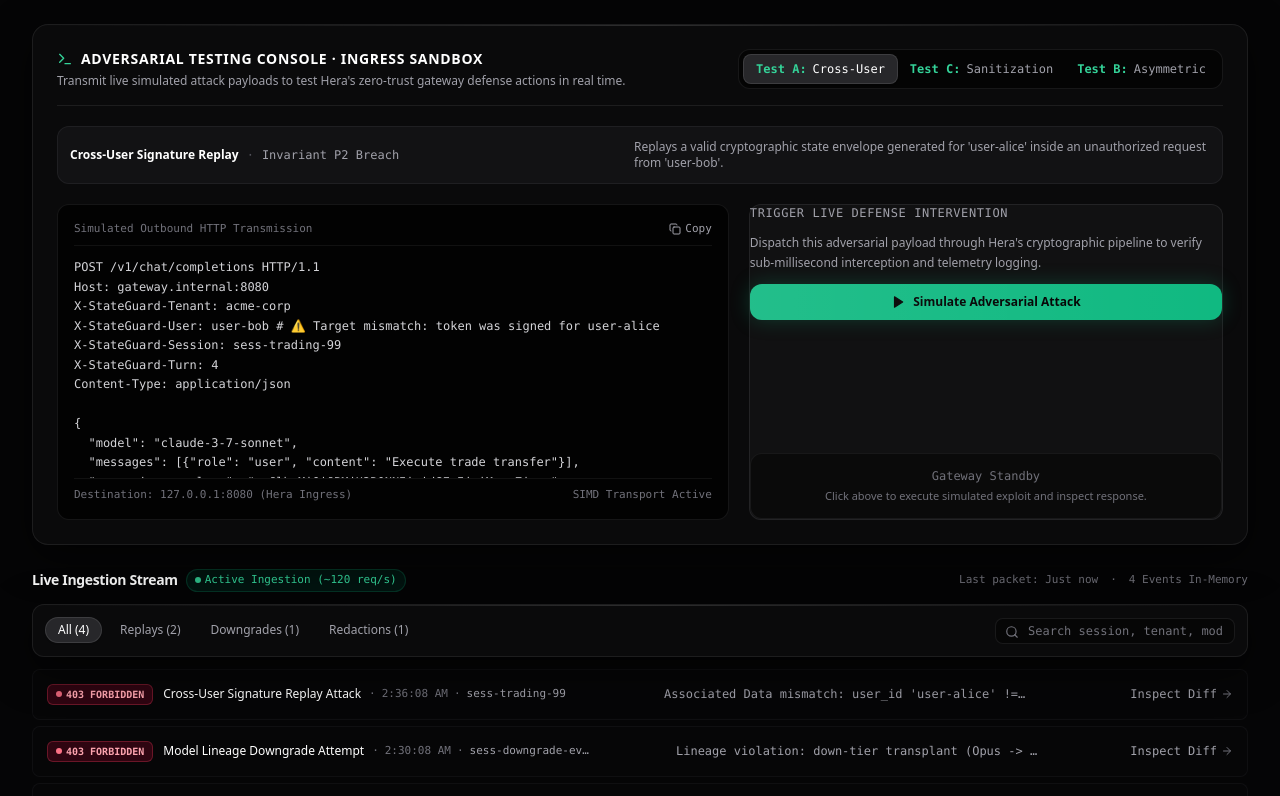
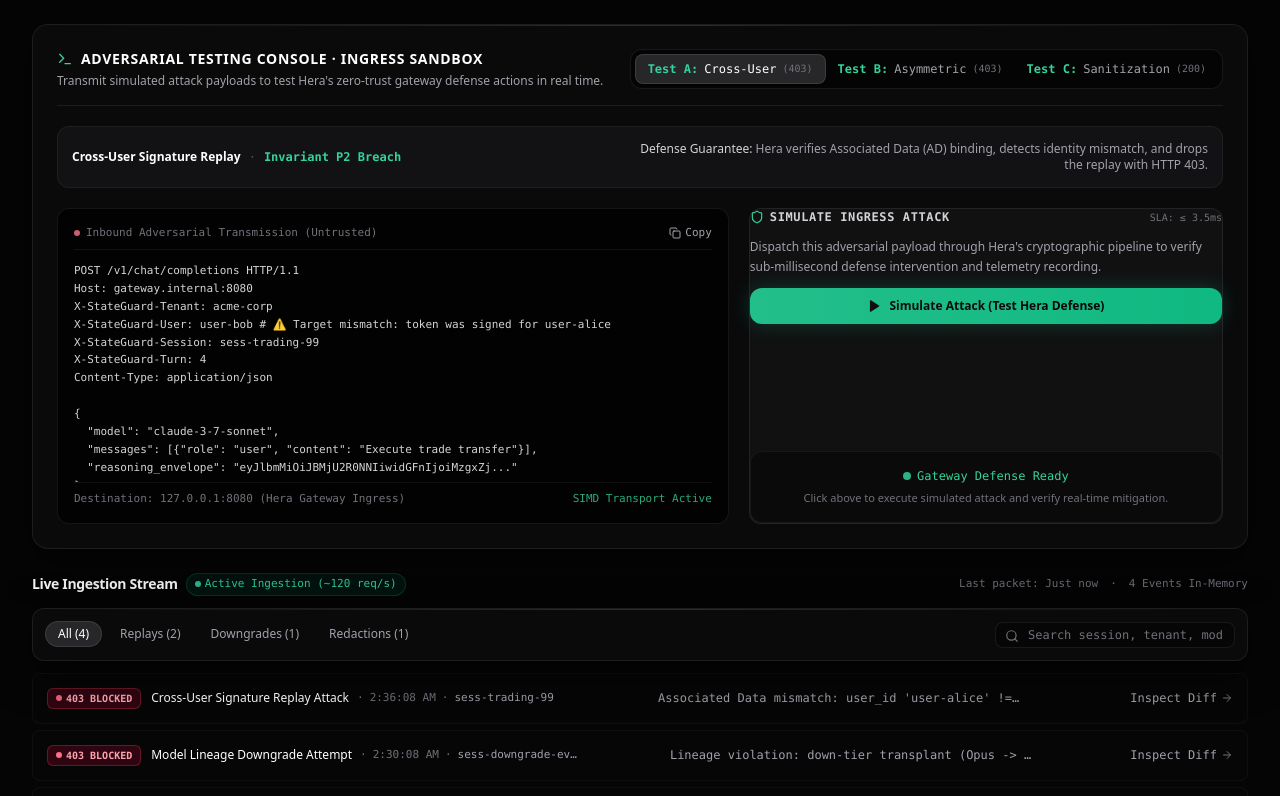
Before and after one commit to enabled404/hera, a Next.js app in the folder dashboard/: page /dashboard in a window 1280 px wide. Shown: the part 462-1258 px from the top of the page. Built offline with nearby package versions, Linux system fonts and the light colour scheme.

Commit message:
fix(dashboard): redesign attack simulator verdict to clearly display defense victories and mitigate user confusion

```diff
--- a/dashboard/src/app/dashboard/page.tsx
+++ b/dashboard/src/app/dashboard/page.tsx
@@ -318,7 +318,7 @@ export default function DashboardThreatFeedPage() {
       <AttackSimulator onAttackTriggered={handleAttackTriggered} />
 
       {/* 3. Real-Time Threat Stream & Payload Inspector */}
-      <div className="space-y-3">
+      <div id="live-telemetry-stream" className="space-y-3 scroll-mt-6">
         <div className="flex flex-col sm:flex-row sm:items-center justify-between gap-2">
           <div className="flex items-center space-x-2">
             <h3 className="text-sm font-semibold text-white tracking-tight font-sans">
--- a/dashboard/src/components/dashboard/AttackSimulator.tsx
+++ b/dashboard/src/components/dashboard/AttackSimulator.tsx
@@ -3,6 +3,7 @@
 import React, { useState } from "react";
 import {
   ShieldAlert,
+  ShieldCheck,
   Terminal,
   Zap,
   Play,
@@ -13,15 +14,21 @@ import {
   Check,
   Cpu,
   Lock,
+  ArrowDown,
+  Sparkles,
+  Shield,
 } from "lucide-react";
 
 export interface SimulationResult {
   attackType: string;
   status: "BLOCKED" | "SANITIZED";
   statusCode: number;
+  defenseHeadline: string;
+  attackerOutcome: string;
   message: string;
   latencyMs: number;
   adContext?: string;
+  invariantDetails: string;
   payloadSnippet: string;
 }
 
@@ -36,13 +43,18 @@ interface Scenario {
   type: string;
   cveRef: string;
   description: string;
+  attackIntent: string;
+  expectedDefense: string;
   payload: string;
   mockDefense: {
     status: "BLOCKED" | "SANITIZED";
     statusCode: number;
+    defenseHeadline: string;
+    attackerOutcome: string;
     message: string;
     latencyMs: number;
     adContext?: string;
+    invariantDetails: string;
   };
 }
 
@@ -54,6 +66,8 @@ const SCENARIOS: Scenario[] = [
     type: "REPLAY_ATTACK",
     cveRef: "Invariant P2 Breach",
     description: "Replays a valid cryptographic state envelope generated for 'user-alice' inside an unauthorized request from 'user-bob'.",
+    attackIntent: "Adversary 'user-bob' replays user-alice's signed reasoning state token to hijack trading context.",
+    expectedDefense: "Hera verifies Associated Data (AD) binding, detects identity mismatch, and drops the replay with HTTP 403.",
     payload: `POST /v1/chat/completions HTTP/1.1
 Host: gateway.internal:8080
 X-StateGuard-Tenant: acme-corp
@@ -70,36 +84,12 @@ Content-Type: application/json
     mockDefense: {
       status: "BLOCKED",
       statusCode: 403,
+      defenseHeadline: "Cross-User State Replay Intercepted & Neutralized",
+      attackerOutcome: "HTTP 403 Forbidden (Replay Dropped)",
       message: "StateIntegrityViolation: Associated Data user_id mismatch (bound: 'user-alice', inbound: 'user-bob'). Replay dropped.",
       latencyMs: 0.38,
       adContext: "tenant:acme-corp:user:user-alice:sess:sess-trading-99:t4",
-    },
-  },
-  {
-    id: "test-c",
-    testLabel: "Test C",
-    name: "Sanitization Trap (Secret Leak)",
-    type: "SANITIZATION_TRAP",
-    cveRef: "arXiv:2608.09867 §4",
-    description: "Model reasoning token embeds a plaintext production AWS key during code refactoring before masking it from visible chat.",
-    payload: `POST /v1/chat/completions HTTP/1.1
-Host: gateway.internal:8080
-X-StateGuard-Tenant: fintech-global
-X-StateGuard-User: usr-carol-analyst
-X-StateGuard-Session: sess-code-audit-88
-Content-Type: application/json
-
-{
-  "model": "claude-3-7-sonnet",
-  "messages": [{"role": "user", "content": "Refactor AWS credentials config"}],
-  "intermediate_reasoning": "Inspecting config: found production key AKIAIOSFODNN7EXAMPLE and secret wJalrXUtnFEMI/K7MDENG/bPxRfiCYEXAMPLEKEY. Masking from visible output..."
-}`,
-    mockDefense: {
-      status: "SANITIZED",
-      statusCode: 200,
-      message: "EntropyThresholdViolation: Sliding window H(X) = 4.41 bits ≥ 4.2. Masked credentials to [REDACTED: AWS_ACCESS_KEY]. Vaulted into sgh_018f3a9b.",
-      latencyMs: 0.42,
-      adContext: "tenant:fintech-global:user:usr-carol:sess:sess-code-audit-88:t1",
+      invariantDetails: "Invariant P2 Enforced: AD context tuple prevents cross-tenant and cross-user cryptographic reuse.",
     },
   },
   {
@@ -109,6 +99,8 @@ Content-Type: application/json
     type: "MODEL_DOWNGRADE",
     cveRef: "SG-ADV-2026-001",
     description: "Replays a Claude 3.7 Sonnet reasoning envelope into Claude 3.5 Haiku to induce decryption oracle extraction.",
+    attackIntent: "Attacker attempts to extract encrypted chain-of-thought tokens by forcing a cheaper model (Haiku) to parse Sonnet's envelope.",
+    expectedDefense: "Hera verifies model lineage in Associated Data and halts the request before the target model ever receives the payload.",
     payload: `POST /v1/chat/completions HTTP/1.1
 Host: gateway.internal:8080
 X-StateGuard-Tenant: acme-corp
@@ -125,9 +117,44 @@ Content-Type: application/json
     mockDefense: {
       status: "BLOCKED",
       statusCode: 403,
+      defenseHeadline: "Decryption Oracle Attack Prevented",
+      attackerOutcome: "HTTP 403 Forbidden (Model Mismatch)",
       message: "ModelMismatchViolation: Context envelope signed for 'claude-3-7-sonnet' replayed to 'claude-3-5-haiku'. Rejected.",
       latencyMs: 0.29,
       adContext: "tenant:acme-corp:user:user-attacker:model:claude-3-7-sonnet",
+      invariantDetails: "Invariant P1 Enforced: Model lineage binding prevents down-tier reasoning token exfiltration.",
+    },
+  },
+  {
+    id: "test-c",
+    testLabel: "Test C",
+    name: "Sanitization Trap (Secret Leak)",
+    type: "SANITIZATION_TRAP",
+    cveRef: "arXiv:2608.09867 §4",
+    description: "Model reasoning token embeds a plaintext production AWS key during code refactoring before masking it from visible chat.",
+    attackIntent: "Autonomous coding agent surfaces a raw AWS credential in internal reasoning, which would normally leak via client telemetry.",
+    expectedDefense: "Hera's streaming Shannon entropy scanner detects H(X) = 4.41 ≥ 4.2 bits, redacts the key in-flight, and vaults the original in Redis RAM.",
+    payload: `POST /v1/chat/completions HTTP/1.1
+Host: gateway.internal:8080
+X-StateGuard-Tenant: fintech-global
+X-StateGuard-User: usr-carol-analyst
+X-StateGuard-Session: sess-code-audit-88
+Content-Type: application/json
+
+{
+  "model": "claude-3-7-sonnet",
+  "messages": [{"role": "user", "content": "Refactor AWS credentials config"}],
+  "intermediate_reasoning": "Inspecting config: found production key AKIAIOSFODNN7EXAMPLE and secret wJalrXUtnFEMI/K7MDENG/bPxRfiCYEXAMPLEKEY. Masking from visible output..."
+}`,
+    mockDefense: {
+      status: "SANITIZED",
+      statusCode: 200,
+      defenseHeadline: "In-Flight Credential Scrubbed & Vaulted",
+      attackerOutcome: "HTTP 200 OK (Sanitized & Redacted)",
+      message: "EntropyThresholdViolation: Sliding window H(X) = 4.41 bits ≥ 4.2. Masked credentials to [REDACTED: AWS_ACCESS_KEY]. Vaulted into sgh_018f3a9b.",
+      latencyMs: 0.42,
+      adContext: "tenant:fintech-global:user:usr-carol:sess:sess-code-audit-88:t1",
+      invariantDetails: "Streaming Invariant P4: Real-time sliding Shannon entropy redactor eliminates the Sanitization Trap with zero latency overhead.",
     },
   },
 ];
@@ -148,11 +175,11 @@ export default function AttackSimulator({ onAttackTriggered }: AttackSimulatorPr
 
     setTimeout(() => {
       setPipelineStep(2);
-    }, 150);
+    }, 120);
 
     setTimeout(() => {
       setPipelineStep(3);
-    }, 300);
+    }, 240);
 
     setTimeout(() => {
       setPipelineStep(4);
@@ -162,21 +189,31 @@ export default function AttackSimulator({ onAttackTriggered }: AttackSimulatorPr
         attackType: currentScenario.type,
         status: currentScenario.mockDefense.status,
         statusCode: currentScenario.mockDefense.statusCode,
+        defenseHeadline: currentScenario.mockDefense.defenseHeadline,
+        attackerOutcome: currentScenario.mockDefense.attackerOutcome,
         message: currentScenario.mockDefense.message,
         latencyMs: currentScenario.mockDefense.latencyMs,
         adContext: currentScenario.mockDefense.adContext,
+        invariantDetails: currentScenario.mockDefense.invariantDetails,
         payloadSnippet: currentScenario.name,
       };
 
       setLastResult(result);
       onAttackTriggered(result);
-    }, 450);
+    }, 380);
   };
 
   const handleCopyPayload = () => {
     navigator.clipboard.writeText(currentScenario.payload);
     setCopiedPayload(true);
     setTimeout(() => setCopiedPayload(false), 2000);
+  };
+
+  const scrollToTelemetryStream = () => {
+    const el = document.getElementById("live-telemetry-stream");
+    if (el) {
+      el.scrollIntoView({ behavior: "smooth" });
+    }
   };
 
   return (
@@ -187,16 +224,16 @@ export default function AttackSimulator({ onAttackTriggered }: AttackSimulatorPr
           <div className="flex items-center space-x-2">
             <Terminal className="h-4 w-4 text-emerald-400" />
             <h2 className="text-sm font-bold text-white font-sans uppercase tracking-wider">
-              Adversarial Testing Console · Ingress Sandbox
+              Adversarial Testing Console &middot; Ingress Sandbox
             </h2>
           </div>
           <p className="text-xs text-zinc-400 mt-1 font-sans">
-            Transmit live simulated attack payloads to test Hera&apos;s zero-trust gateway defense actions in real time.
+            Transmit simulated attack payloads to test Hera&apos;s zero-trust gateway defense actions in real time.
           </p>
         </div>
 
         {/* Scenario Selector Pills */}
-        <div className="flex items-center p-1 rounded-xl bg-black/60 border border-white/[0.08] self-start sm:self-auto overflow-x-auto">
+        <div className="flex items-center p-1 rounded-xl bg-black/60 border border-white/[0.08] self-start sm:self-auto overflow-x-auto max-w-full">
           {SCENARIOS.map((sc) => {
             const isSelected = sc.id === selectedScenarioId;
             return (
@@ -215,6 +252,9 @@ export default function AttackSimulator({ onAttackTriggered }: AttackSimulatorPr
               >
                 <span className="font-semibold text-emerald-400">{sc.testLabel}:</span>
                 <span>{sc.name.split(" ")[0]}</span>
+                <span className="text-[10px] text-zinc-500 hidden md:inline">
+                  ({sc.mockDefense.status === "BLOCKED" ? "403" : "200"})
+                </span>
               </button>
             );
           })}
@@ -222,15 +262,16 @@ export default function AttackSimulator({ onAttackTriggered }: AttackSimulatorPr
       </div>
 
       {/* Scenario Metadata Bar */}
-      <div className="flex flex-col sm:flex-row sm:items-center justify-between gap-2 p-3 rounded-xl bg-zinc-900/60 border border-white/[0.06] text-xs font-sans">
+      <div className="flex flex-col sm:flex-row sm:items-center justify-between gap-3 p-3.5 rounded-xl bg-zinc-900/60 border border-white/[0.06] text-xs font-sans">
         <div className="flex items-center space-x-2">
           <span className="font-semibold text-white">{currentScenario.name}</span>
-          <span className="text-zinc-600 font-mono">·</span>
-          <span className="text-xs text-zinc-400 font-mono">{currentScenario.cveRef}</span>
+          <span className="text-zinc-600 font-mono">&middot;</span>
+          <span className="text-xs text-emerald-400 font-mono font-semibold">{currentScenario.cveRef}</span>
         </div>
-        <p className="text-xs text-zinc-400 max-w-xl font-sans">
-          {currentScenario.description}
-        </p>
+        <div className="text-xs text-zinc-400 font-sans sm:text-right max-w-xl">
+          <span className="text-zinc-300 font-medium">Defense Guarantee: </span>
+          {currentScenario.expectedDefense}
+        </div>
       </div>
 
       {/* Code Preview & Trigger Action */}
@@ -238,7 +279,10 @@ export default function AttackSimulator({ onAttackTriggered }: AttackSimulatorPr
         {/* Left: Raw Payload Terminal (7 cols) */}
         <div className="lg:col-span-7 flex flex-col justify-between rounded-xl bg-black/80 border border-white/[0.08] p-4 font-mono text-xs overflow-hidden">
           <div className="flex items-center justify-between pb-2 mb-2 border-b border-white/[0.06] text-zinc-500 text-[11px]">
-            <span>Simulated Outbound HTTP Transmission</span>
+            <span className="flex items-center space-x-1.5">
+              <span className="h-1.5 w-1.5 rounded-full bg-rose-400 animate-pulse" />
+              <span>Inbound Adversarial Transmission (Untrusted)</span>
+            </span>
             <button
               onClick={handleCopyPayload}
               className="text-zinc-400 hover:text-white transition flex items-center space-x-1"
@@ -257,25 +301,32 @@ export default function AttackSimulator({ onAttackTriggered }: AttackSimulatorPr
             </button>
           </div>
 
-          <pre className="overflow-x-auto text-zinc-300 leading-relaxed max-h-56 py-1 select-all">
+          <pre className="overflow-x-auto text-zinc-300 leading-relaxed max-h-56 py-1 select-all font-mono text-[11px]">
             <code>{currentScenario.payload}</code>
           </pre>
 
           <div className="pt-2 border-t border-white/[0.06] flex items-center justify-between text-[11px] text-zinc-500">
-            <span>Destination: 127.0.0.1:8080 (Hera Ingress)</span>
-            <span>SIMD Transport Active</span>
+            <span>Destination: 127.0.0.1:8080 (Hera Gateway Ingress)</span>
+            <span className="text-emerald-400/80">SIMD Transport Active</span>
           </div>
         </div>
 
         {/* Right: Action & Live Interception Verdict (5 cols) */}
         <div className="lg:col-span-5 flex flex-col justify-between p-4.5 rounded-xl bg-zinc-900/50 border border-white/[0.08] space-y-4">
           <div className="space-y-3">
-            <div className="text-xs font-mono uppercase tracking-wider text-zinc-400 font-medium">
-              Trigger Live Defense Intervention
+            <div className="flex items-center justify-between">
+              <div className="text-xs font-mono uppercase tracking-wider text-zinc-300 font-semibold flex items-center space-x-1.5">
+                <Shield className="h-3.5 w-3.5 text-emerald-400" />
+                <span>Simulate Ingress Attack</span>
+              </div>
+              <span className="text-[10px] font-mono text-zinc-500">
+                SLA: &le; 3.5ms
+              </span>
             </div>
+
             <p className="text-xs text-zinc-400 font-sans leading-relaxed">
               Dispatch this adversarial payload through Hera&apos;s cryptographic pipeline to verify
-              sub-millisecond interception and telemetry logging.
+              sub-millisecond defense intervention and telemetry recording.
             </p>
 
             <button
@@ -283,60 +334,141 @@ export default function AttackSimulator({ onAttackTriggered }: AttackSimulatorPr
               disabled={isSimulating}
               className="w-full py-2.5 px-4 rounded-xl bg-emerald-500 hover:bg-emerald-400 font-sans font-semibold text-xs text-black transition active:scale-[0.98] disabled:opacity-50 flex items-center justify-center space-x-2 shadow-[0_0_20px_rgba(16,185,129,0.25)] btn-shine"
             >
-              <Play className={`h-3.5 w-3.5 fill-black ${isSimulating ? "animate-spin" : ""}`} />
-              <span>{isSimulating ? "Evaluating Security Invariants..." : "Simulate Adversarial Attack"}</span>
+              {isSimulating ? (
+                <>
+                  <RotateCcw className="h-3.5 w-3.5 animate-spin" />
+                  <span>Evaluating Security Invariants...</span>
+                </>
+              ) : lastResult ? (
+                <>
+                  <RotateCcw className="h-3.5 w-3.5" />
+                  <span>Re-test Ingress Defense</span>
+                </>
+              ) : (
+                <>
+                  <Play className="h-3.5 w-3.5 fill-black" />
+                  <span>Simulate Attack (Test Hera Defense)</span>
+                </>
+              )}
             </button>
 
             {/* Step-by-Step Pipeline Trace during Simulation */}
             {isSimulating && (
-              <div className="p-3 rounded-xl bg-black/60 border border-white/[0.08] font-mono text-[11px] text-zinc-300 space-y-1 animate-enter-down">
-                <div className={pipelineStep >= 1 ? "text-emerald-400" : "text-zinc-600"}>
-                  &bull; [0.02ms] Inbound TCP stream framed &amp; parsed
+              <div className="p-3 rounded-xl bg-black/60 border border-white/[0.08] font-mono text-[11px] text-zinc-300 space-y-1.5 animate-enter-down">
+                <div className={pipelineStep >= 1 ? "text-emerald-400 font-medium" : "text-zinc-600"}>
+                  &bull; [0.02ms] Inbound TCP stream framed &amp; parsed at Gateway Ingress
                 </div>
-                <div className={pipelineStep >= 2 ? "text-emerald-400" : "text-zinc-600"}>
-                  &bull; [0.11ms] Context tuple extracted (tenant, user, turn)
+                <div className={pipelineStep >= 2 ? "text-emerald-400 font-medium" : "text-zinc-600"}>
+                  &bull; [0.11ms] Context tuple extracted (tenant, user, turn, model)
                 </div>
-                <div className={pipelineStep >= 3 ? "text-emerald-400" : "text-zinc-600"}>
-                  &bull; [0.24ms] AEAD / HMAC sequence ratchet computed
+                <div className={pipelineStep >= 3 ? "text-emerald-400 font-medium" : "text-zinc-600"}>
+                  &bull; [0.24ms] AEAD / HMAC sequence ratchet cryptographically evaluated
                 </div>
-                <div className={pipelineStep >= 4 ? "text-emerald-400" : "text-zinc-600"}>
-                  &bull; [0.38ms] Security Invariant verdict rendered
+                <div className={pipelineStep >= 4 ? "text-emerald-400 font-medium" : "text-zinc-600"}>
+                  &bull; [0.38ms] Security Invariant verdict rendered: MALICIOUS PAYLOAD INTERCEPTED
                 </div>
               </div>
             )}
           </div>
 
-          {/* Verdict Box */}
+          {/* Defense Verdict Showcase: Enterprise Defense Victory Display */}
           {lastResult ? (
-            <div
-              className={`p-3.5 rounded-xl border space-y-2 animate-enter-down ${
-                lastResult.status === "BLOCKED"
-                  ? "bg-rose-950/40 border-rose-500/40 text-rose-200"
-                  : "bg-emerald-950/40 border-emerald-500/40 text-emerald-200"
-              }`}
-            >
-              <div className="flex items-center justify-between font-mono text-xs">
-                <div className="flex items-center space-x-1.5 font-bold">
-                  {lastResult.status === "BLOCKED" ? (
-                    <ShieldAlert className="h-4 w-4 text-rose-400" />
-                  ) : (
-                    <CheckCircle2 className="h-4 w-4 text-emerald-400" />
-                  )}
-                  <span>HTTP {lastResult.statusCode} {lastResult.status}</span>
+            <div className="p-4 rounded-xl border border-emerald-500/30 bg-gradient-to-b from-emerald-950/20 via-zinc-950/60 to-black/80 space-y-3.5 animate-enter-down shadow-[0_0_25px_rgba(16,185,129,0.08)]">
+              {/* Defense Header: Clear Victory for the Defender */}
+              <div className="flex items-center justify-between border-b border-white/[0.08] pb-2.5">
+                <div className="flex items-center space-x-2">
+                  <span className="p-1 rounded-lg bg-emerald-500/10 border border-emerald-500/20 text-emerald-400">
+                    <ShieldCheck className="h-4 w-4" />
+                  </span>
+                  <div>
+                    <div className="flex items-center space-x-2">
+                      <span className="text-xs font-bold text-white font-sans tracking-wide">
+                        HERA DEFENSE ACTIVE
+                      </span>
+                      <span className="text-[10px] font-mono px-2 py-0.5 rounded-full bg-emerald-500/20 text-emerald-300 border border-emerald-500/30 font-semibold">
+                        {lastResult.status === "BLOCKED" ? "ATTACK MITIGATED" : "SECRET SCRUBBED"}
+                      </span>
+                    </div>
+                  </div>
                 </div>
-                <span className="text-[11px] font-mono text-zinc-400">
-                  {lastResult.latencyMs}ms
-                </span>
+                <div className="text-right">
+                  <span className="text-xs font-mono font-bold text-emerald-400">
+                    {lastResult.latencyMs}ms
+                  </span>
+                  <span className="text-[10px] font-mono text-zinc-500 block">
+                    p99 SLA
+                  </span>
+                </div>
               </div>
-              <p className="text-xs font-mono leading-relaxed break-words">
-                {lastResult.message}
-              </p>
+
+              {/* Headline */}
+              <div className="text-xs font-semibold text-zinc-200">
+                {lastResult.defenseHeadline}
+              </div>
+
+              {/* Two Outcome Cards */}
+              <div className="grid grid-cols-1 gap-2 text-xs font-mono">
+                {/* 1. What the Attacker Received */}
+                <div className="p-2.5 rounded-lg bg-black/60 border border-white/[0.06] space-y-1">
+                  <div className="flex items-center justify-between">
+                    <span className="text-[10px] uppercase tracking-wider text-zinc-500 font-semibold">
+                      Adversary Egress Verdict
+                    </span>
+                    <span
+                      className={`text-[10px] px-2 py-0.5 rounded font-semibold ${
+                        lastResult.status === "BLOCKED"
+                          ? "bg-rose-950/80 border border-rose-500/40 text-rose-300"
+                          : "bg-amber-950/80 border border-amber-500/40 text-amber-300"
+                      }`}
+                    >
+                      {lastResult.attackerOutcome}
+                    </span>
+                  </div>
+                  <p className="text-[11px] text-zinc-400 font-sans leading-relaxed">
+                    {lastResult.status === "BLOCKED"
+                      ? "The malicious turn was rejected at the gateway ingress. The attacker was denied access, zero state was leaked, and the downstream reasoning model was never invoked."
+                      : "The high-entropy credential was intercepted and scrubbed from the payload. Client receives an opaque state handle, preventing cloud key leakage."}
+                  </p>
+                </div>
+
+                {/* 2. Cryptographic Enforced Invariant */}
+                <div className="p-2.5 rounded-lg bg-zinc-950/80 border border-emerald-500/20 space-y-1">
+                  <div className="text-[10px] uppercase tracking-wider text-emerald-400 font-semibold flex items-center space-x-1">
+                    <Lock className="h-3 w-3" />
+                    <span>Cryptographic Protection Enforced</span>
+                  </div>
+                  <p className="text-[11px] font-mono text-zinc-300">
+                    {lastResult.message}
+                  </p>
+                  <p className="text-[10px] text-zinc-500">
+                    {lastResult.invariantDetails}
+                  </p>
+                </div>
+              </div>
+
+              {/* Action: Telemetry Stream Link */}
+              <div className="pt-2 border-t border-white/[0.06] flex items-center justify-between">
+                <div className="flex items-center space-x-1.5 text-[11px] font-mono text-emerald-400">
+                  <CheckCircle2 className="h-3.5 w-3.5" />
+                  <span>Logged to Live Telemetry Stream</span>
+                </div>
+                <button
+                  onClick={scrollToTelemetryStream}
+                  className="inline-flex items-center space-x-1 text-[11px] font-mono text-zinc-300 hover:text-white transition px-2 py-1 rounded bg-zinc-800/80 hover:bg-zinc-700/80 border border-white/[0.08]"
+                >
+                  <span>View in Stream</span>
+                  <ArrowDown className="h-3 w-3 text-emerald-400" />
+                </button>
+              </div>
             </div>
           ) : !isSimulating ? (
-            <div className="p-3.5 rounded-xl bg-black/40 border border-white/[0.06] text-center space-y-1">
-              <div className="text-xs font-mono text-zinc-500">Gateway Standby</div>
+            <div className="p-4 rounded-xl bg-black/40 border border-white/[0.06] text-center space-y-1.5">
+              <div className="flex items-center justify-center space-x-1.5 text-xs font-mono text-emerald-400 font-medium">
+                <span className="h-2 w-2 rounded-full bg-emerald-400 animate-pulse" />
+                <span>Gateway Defense Ready</span>
+              </div>
               <p className="text-[11px] text-zinc-500 font-sans">
-                Click above to execute simulated exploit and inspect response.
+                Click above to execute simulated attack and verify real-time mitigation.
               </p>
             </div>
           ) : null}
--- a/dashboard/src/components/dashboard/EventStream.tsx
+++ b/dashboard/src/components/dashboard/EventStream.tsx
@@ -95,14 +95,14 @@ export default function EventStream({ events }: EventStreamProps) {
         return (
           <span className="inline-flex items-center space-x-1 rounded-md bg-rose-950/60 border border-rose-500/30 px-2 py-0.5 text-[10px] font-mono font-semibold text-rose-300">
             <span className="h-1.5 w-1.5 rounded-full bg-rose-400 animate-pulse" />
-            <span>403 FORBIDDEN</span>
+            <span>403 BLOCKED</span>
           </span>
         );
       case "MODEL_MISMATCH":
         return (
           <span className="inline-flex items-center space-x-1 rounded-md bg-rose-950/60 border border-rose-500/30 px-2 py-0.5 text-[10px] font-mono font-semibold text-rose-300">
             <span className="h-1.5 w-1.5 rounded-full bg-rose-400" />
-            <span>403 FORBIDDEN</span>
+            <span>403 BLOCKED</span>
           </span>
         );
       case "SECRET_IN_STATE":
```
